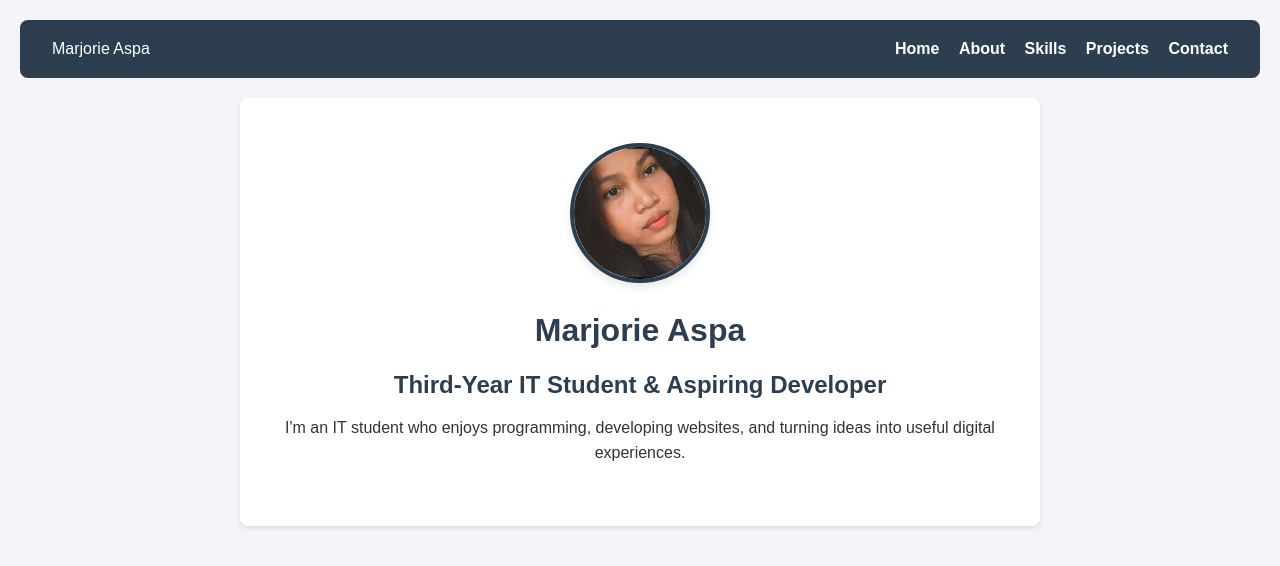
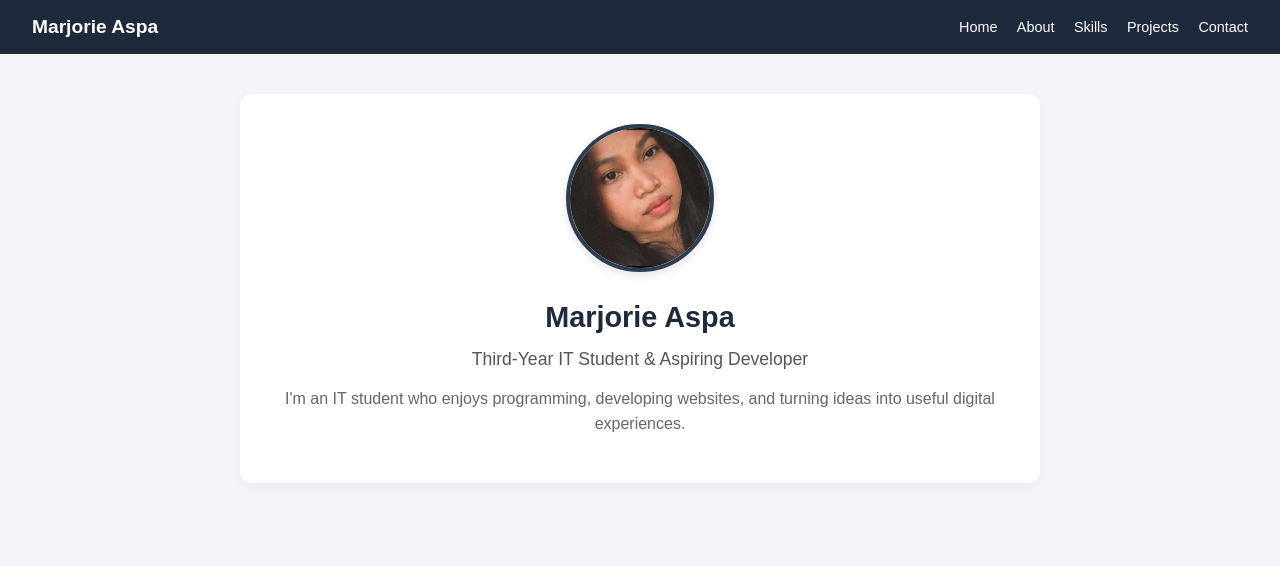
Before and after one commit to marjorie541/marjorie-aspa--portfolio-, a plain HTML site: page index.html in a window 1280 px wide. Drawn offline with Linux system fonts and the light colour scheme.

Commit message:
Update styles.css

```diff
--- a/styles.css
+++ b/styles.css
@@ -1,70 +1,50 @@
-/* Portfolio Styles */
-* {
+body {
+    font-family: Arial, sans-serif;
     margin: 0;
     padding: 0;
-    box-sizing: border-box;
-}
-
-body {
-    font-family: Arial, sans-serif;
     background-color: #f4f4f9;
-    color: #333333;
-    line-height: 1.6;
-    padding: 20px;
+    color: #333;
 }
 
 header {
-    background-color: #2c3e50;
-    color: #ffffff;
+    background-color: #1e293b;
+    color: white;
     padding: 1rem 2rem;
     display: flex;
     justify-content: space-between;
     align-items: center;
-    border-radius: 8px;
-    margin-bottom: 20px;
+    flex-wrap: wrap;
+}
+
+.logo {
+    font-size: 1.2rem;
+    font-weight: bold;
 }
 
 nav a {
-    color: #ffffff;
+    color: white;
     text-decoration: none;
     margin-left: 15px;
-    font-weight: bold;
+    font-size: 0.9rem;
 }
 
 nav a:hover {
     text-decoration: underline;
 }
 
-.container, main, section {
+main {
+    padding: 20px;
     max-width: 800px;
-    margin: 0 auto 20px auto;
-    padding: 25px;
-    background: #ffffff;
-    border-radius: 8px;
-    box-shadow: 0 2px 5px rgba(0, 0, 0, 0.1);
-}
-
-h1, h2 {
-    color: #2c3e50;
-    margin-bottom: 10px;
-}
-
-p {
-    margin-bottom: 15px;
-}
-
-a {
-    color: #3498db;
-    text-decoration: none;
-}
-
-a:hover {
-    text-decoration: underline;
+    margin: 0 auto;
 }
 
 .profile-container {
     text-align: center;
-    padding: 20px;
+    padding: 30px 20px;
+    background: white;
+    border-radius: 12px;
+    box-shadow: 0 4px 12px rgba(0, 0, 0, 0.05);
+    margin-top: 20px;
 }
 
 .profile-pic {
@@ -76,3 +56,21 @@ a:hover {
     margin-bottom: 15px;
     box-shadow: 0 4px 8px rgba(0, 0, 0, 0.1);
 }
+
+h1 {
+    margin: 10px 0 5px;
+    font-size: 1.8rem;
+    color: #1e293b;
+}
+
+h2 {
+    font-size: 1.1rem;
+    color: #555;
+    margin-bottom: 15px;
+    font-weight: normal;
+}
+
+p {
+    color: #666;
+    line-height: 1.6;
+}/* Portfolio Styles */
```
